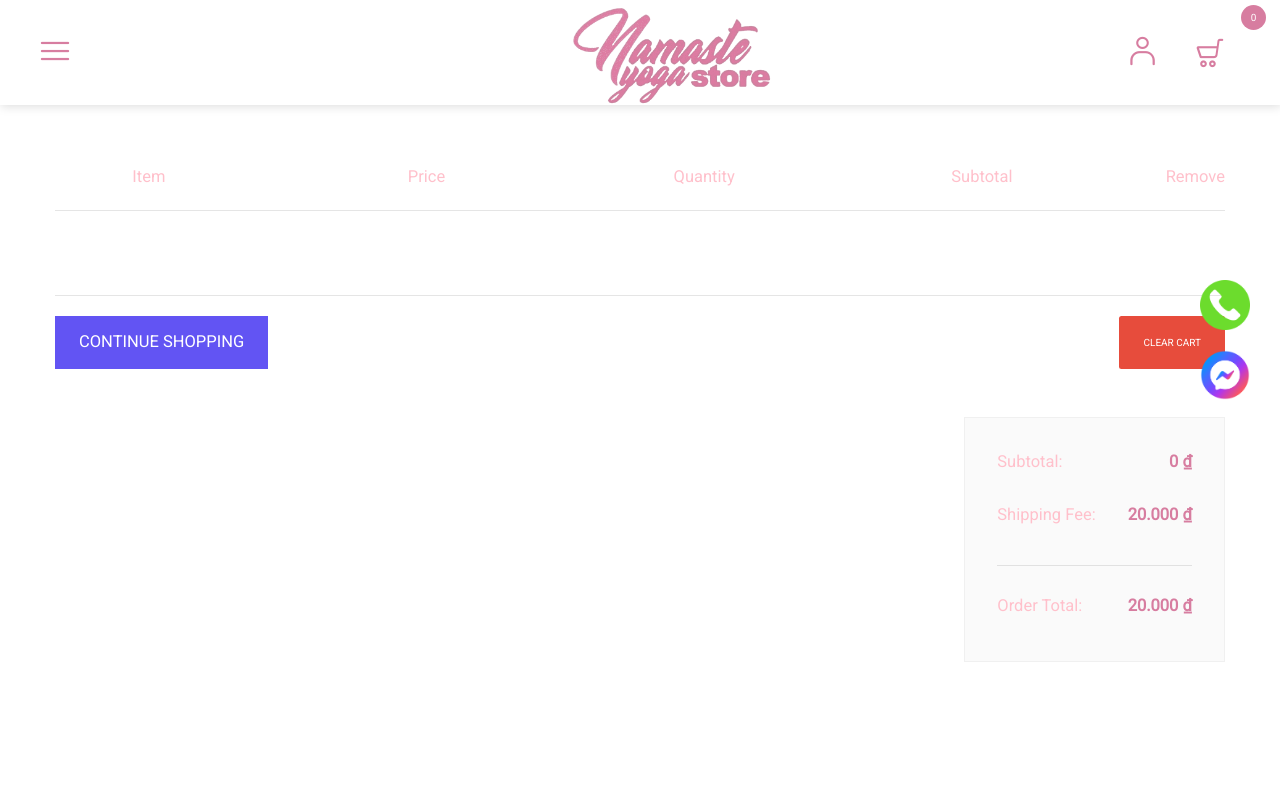
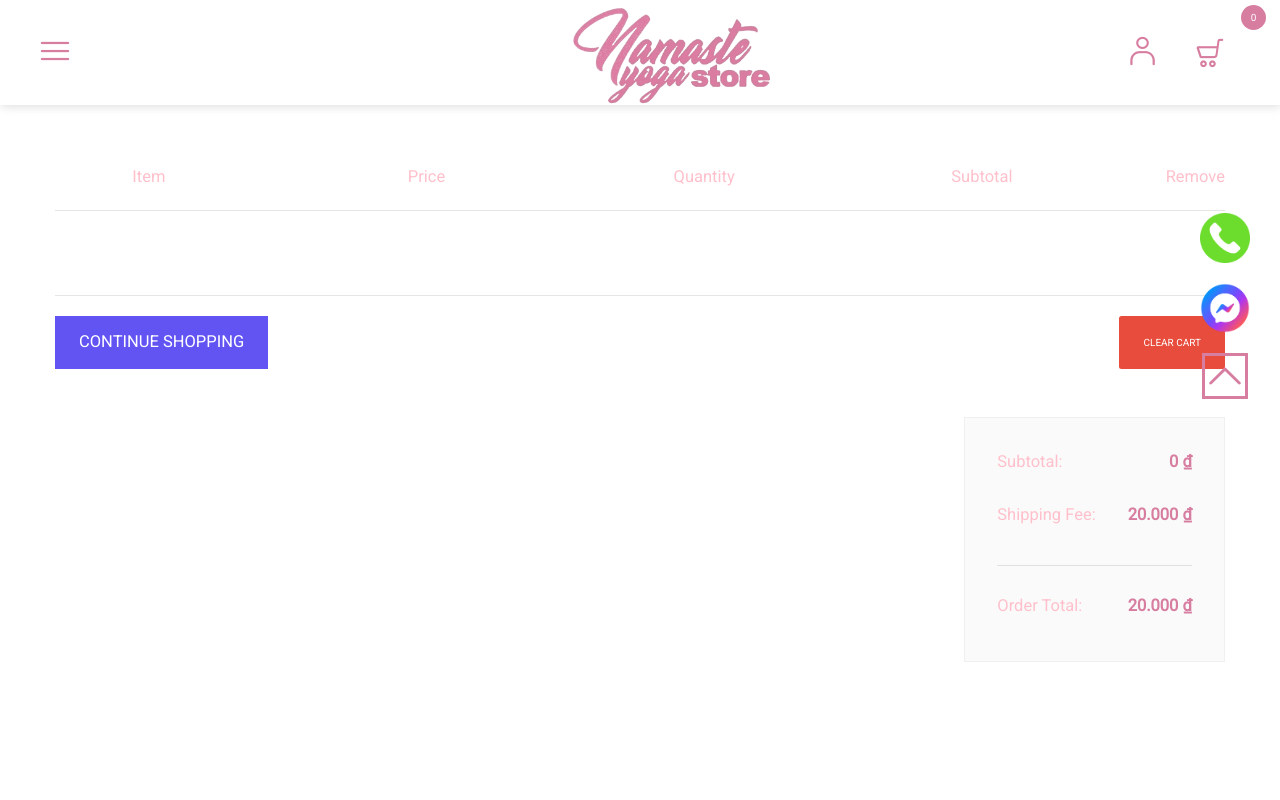
Before and after one commit to dannyngvn/quangtung, a React (Create React App) app: page /Cart in a window 1280 px wide. Shown: the top 800 px of the page. Built offline with nearby package versions, Linux system fonts and the light colour scheme.

Commit message:
them back to top

```diff
--- a/src/App.js
+++ b/src/App.js
@@ -58,7 +58,7 @@ const App = () => {
     <ThemeProvider theme={theme}>
       <Router>
         <GlobalStyle />
-        <Header imgurl="./asset/images/logo-png.png" />
+        <Header imgurl="/asset/images/logo-png.png" />
         <MenuModal />
         <Routes>
           <Route path="/" element={<HomePage />} />
--- /dev/null
+++ b/src/components/ButtonContac/BackToTop/BackToTop.css
@@ -0,0 +1,5 @@
+.back-to-top-icon {
+  font-size: 40px;
+  border: 3px solid #d77da0;
+  color: #d77da0;
+}
--- /dev/null
+++ b/src/components/ButtonContac/BackToTop/BackToTop.jsx
@@ -0,0 +1,41 @@
+import React, { useState, useEffect } from 'react';
+import './BackToTop.css';
+
+const BackToTopButton = () => {
+  const [isVisible, setIsVisible] = useState(false);
+
+  useEffect(() => {
+    const toggleVisibility = () => {
+      if (window.pageYOffset > 300) {
+        setIsVisible(true);
+      } else {
+        setIsVisible(false);
+      }
+    };
+
+    window.addEventListener('scroll', toggleVisibility);
+
+    return () => {
+      window.removeEventListener('scroll', toggleVisibility);
+    };
+  }, []);
+
+  const scrollToTop = () => {
+    window.scrollTo({
+      top: 0,
+      behavior: 'smooth',
+    });
+  };
+
+  return (
+    <div className={`back-to-top-button ${isVisible ? 'visible' : ''}`}>
+      <i
+        className="lni lni-chevron-up back-to-top-icon"
+        onClick={scrollToTop}
+        title="Lên Đầu Trang"
+      ></i>
+    </div>
+  );
+};
+
+export default BackToTopButton;
--- a/src/components/ButtonContac/ButtonContac.jsx
+++ b/src/components/ButtonContac/ButtonContac.jsx
@@ -1,5 +1,6 @@
 import React from 'react';
 import './ButtonContac.css';
+import BackToTopButton from './BackToTop/BackToTop';
 
 const ButtonContac = () => {
   return (
@@ -18,6 +19,7 @@ const ButtonContac = () => {
           alt="call"
         />
       </a>
+      <BackToTopButton />
     </div>
   );
 };
```
